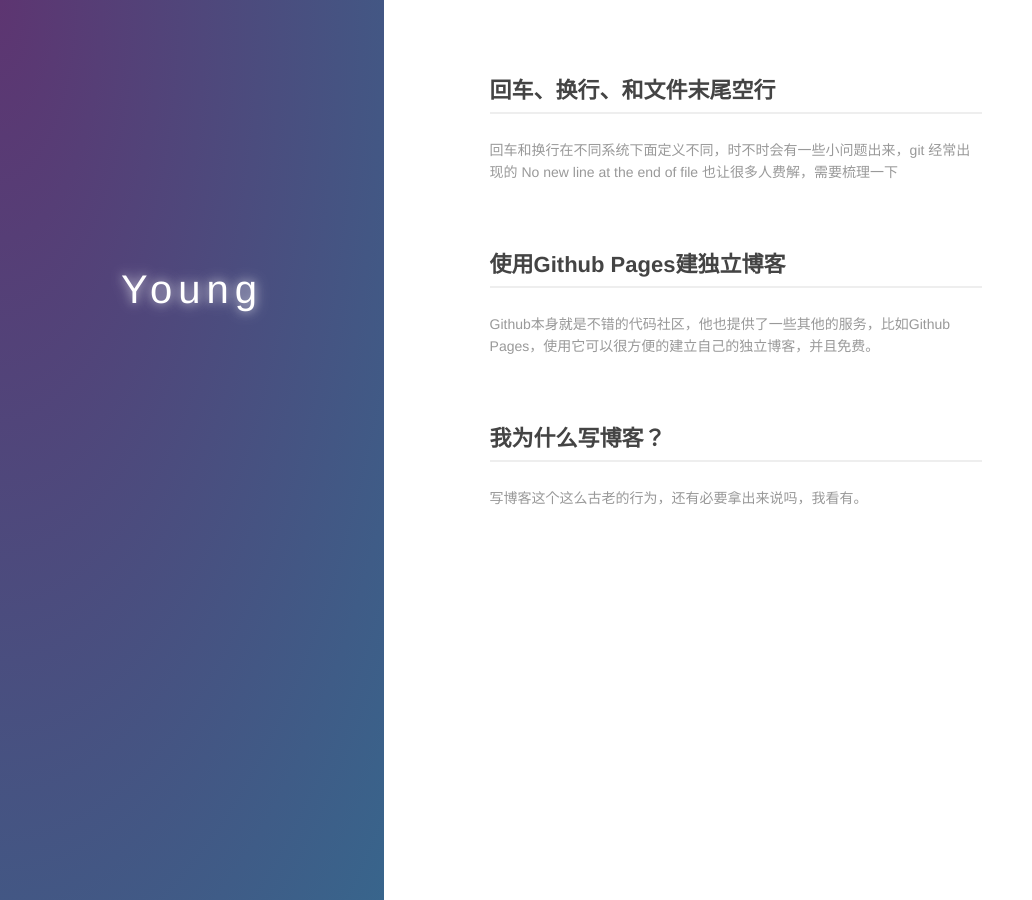
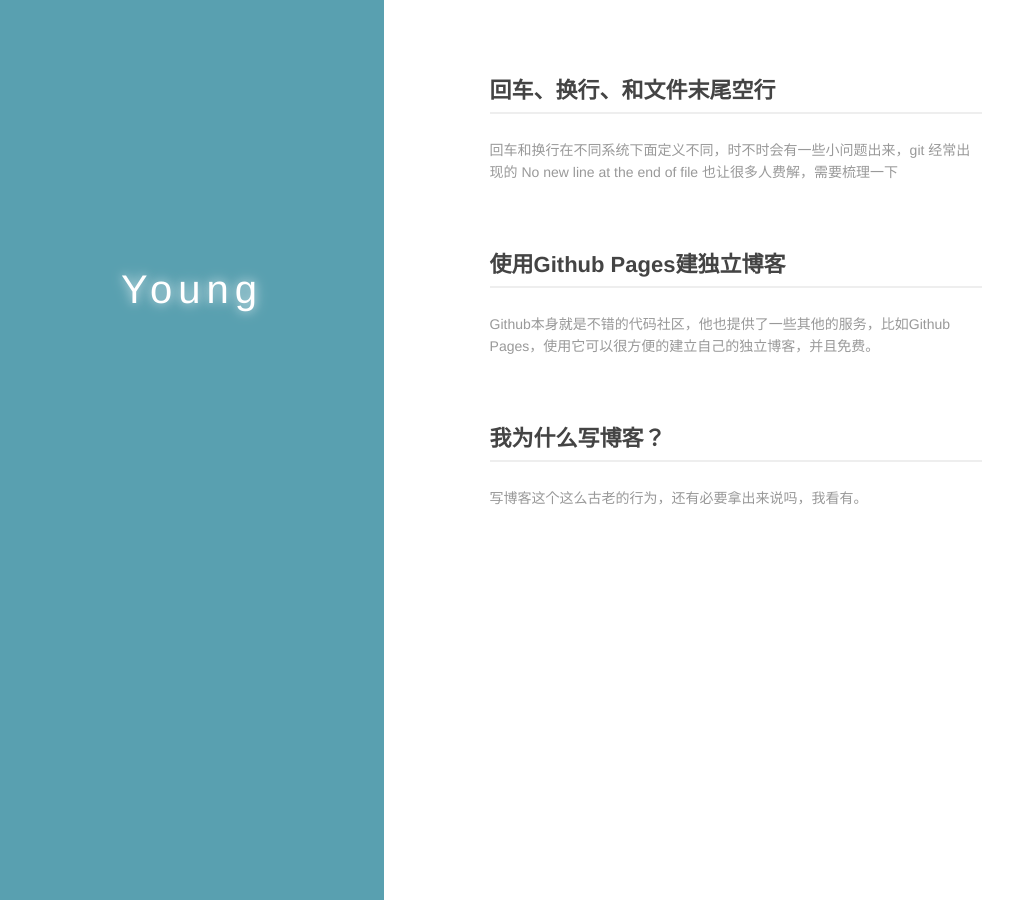
Before and after one commit to yufeiyang1995/yufeiyang1995.github.io, a Jekyll site: the page built from index.md, in a window 1280 px wide. Shown: the whole page, without its empty margins (0-1032 px from the left). Built offline with Jekyll 4.4.1, drawn with Linux system fonts in a browser that asks for light colours.

Commit message:
change css

```diff
--- a/_includes/style.css
+++ b/_includes/style.css
@@ -457,19 +457,7 @@ a.external:hover {
   font-size: 14px;
 }
 #particles-js {
-  width: 100%;
-  height: 100%;
-  background-repeat: no-repeat;
-  -webkit-background-size: 20%;
-  -moz-background-size: 20%;
-  background-size: 20%;
-  background-position: 50% 50%;
-  background: #38658c;
-  background: -webkit-radial-gradient(top left, #5d3571, #38658c);
-  background: -moz-radial-gradient(top left, #5d3571, #38658c);
-  background: -o-radial-gradient(top left, #5d3571, #38658c);
-  background: -ms-radial-gradient(top left, #5d3571, #38658c);
-  background: radial-gradient(to bottom right, #5d3571, #38658c);
+  background-image:url(https://d233eq3e3p3cv0.cloudfront.net/max/1000/0*cF2i1ZosSP_UTJig.jpeg);
 }
 #disqus_container {
   font-size: 12px;
```
